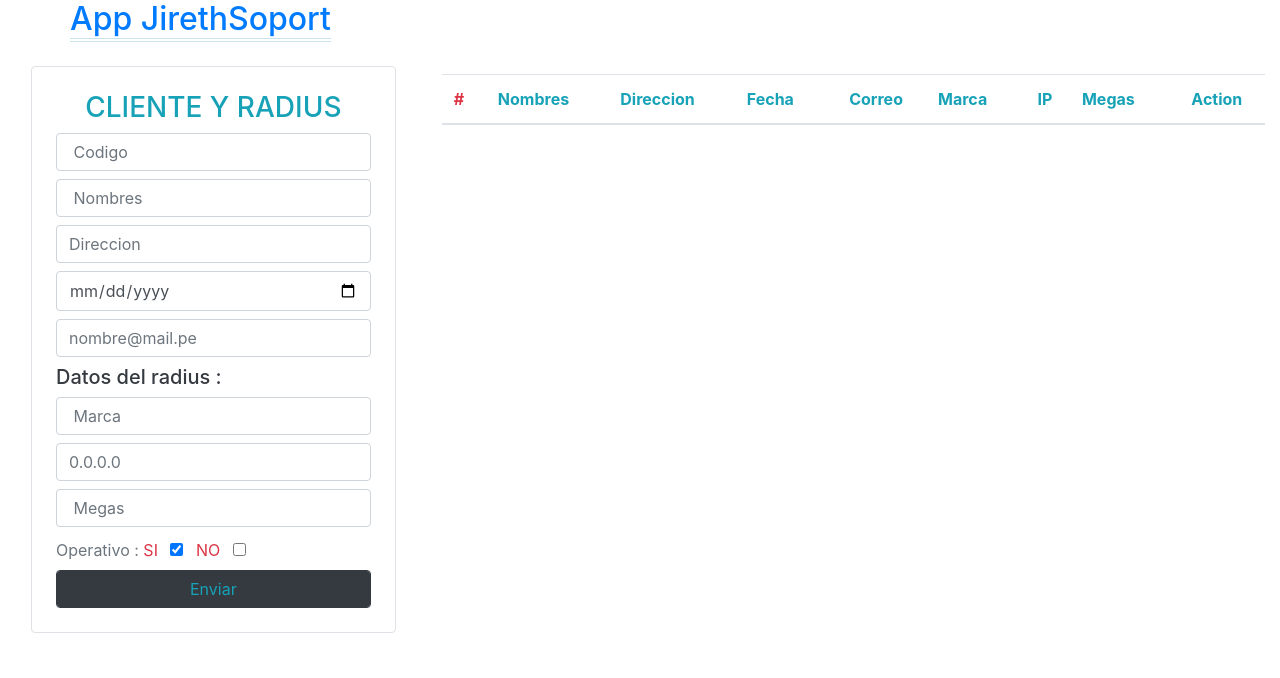
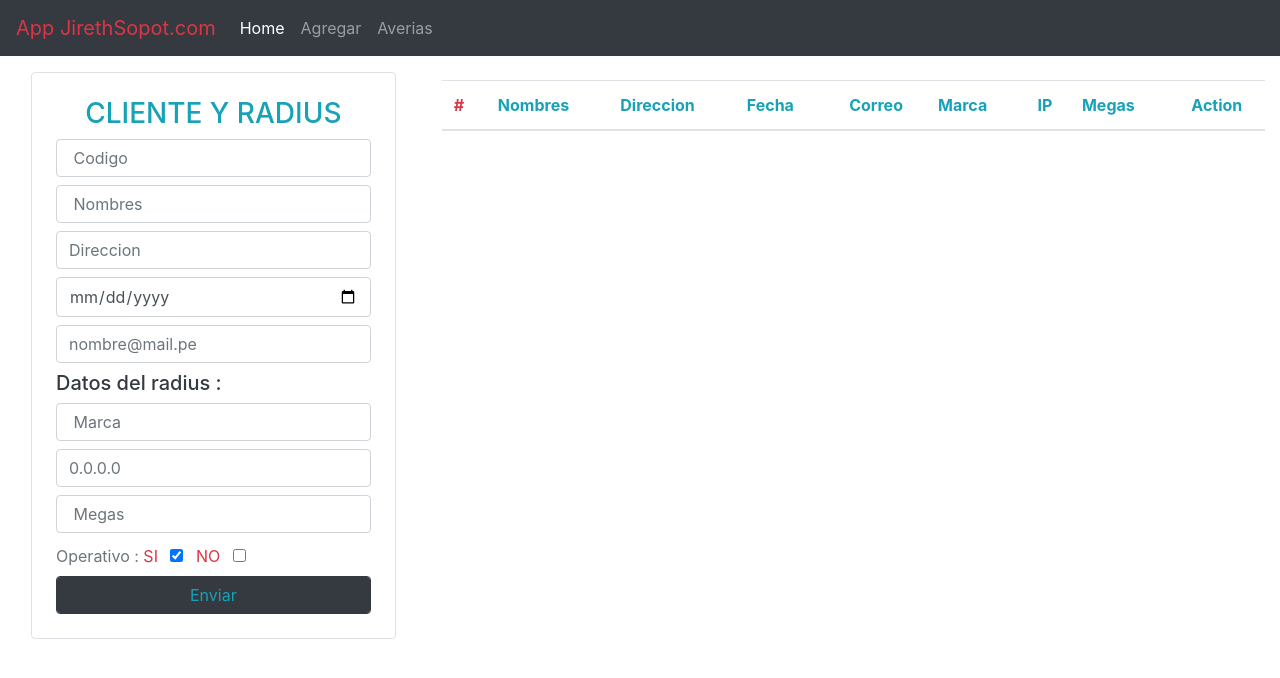
Before and after one commit to HanksBarreto/formulary, a plain HTML site: page index.html in a window 1280 px wide. Drawn offline with nearby package versions, Linux system fonts and the light colour scheme; some packages are replaced by stand-ins of ours; a script that the page names is missing.

Commit message:
cambio en el nav

```diff
--- a/index.html
+++ b/index.html
@@ -10,16 +10,23 @@
     <title>Formulario</title>
 </head>
 <body >
-  <div class="container">
-    <div class="row">
-      <div class="col-ms-12">
-        <header>
-          <p class="h2 text-primary text-left ">App JirethSoport</p>
-        </header>
+  <nav class="navbar navbar-expand-sm bg-dark navbar-dark">
+    <!-- Brand/logo -->
+    <a class="navbar-brand text-danger" href="#">App JirethSopot.com</a>
 
-      </div>
-    </div>
-  </div>
+    <!-- Links -->
+    <ul class="navbar-nav">
+      <li class="nav-item active ">
+        <a class="nav-link" href="#">Home</a>
+      </li>
+      <li class="nav-item">
+        <a class="nav-link" href="#">Agregar</a>
+      </li>
+      <li class="nav-item">
+        <a class="nav-link" href="#">Averias</a>
+      </li>
+    </ul>
+  </nav>
 
   <div class="container-fluid">
     <!-- Example row of columns -->
```
